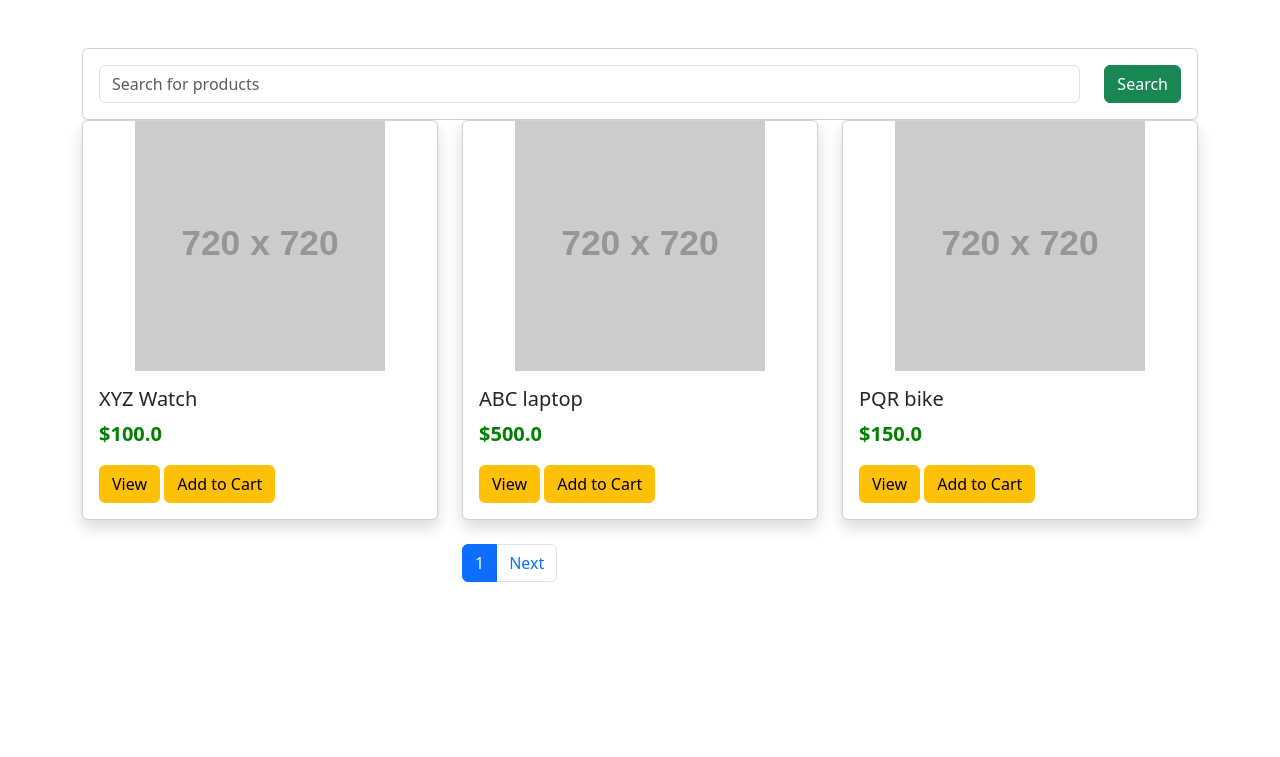
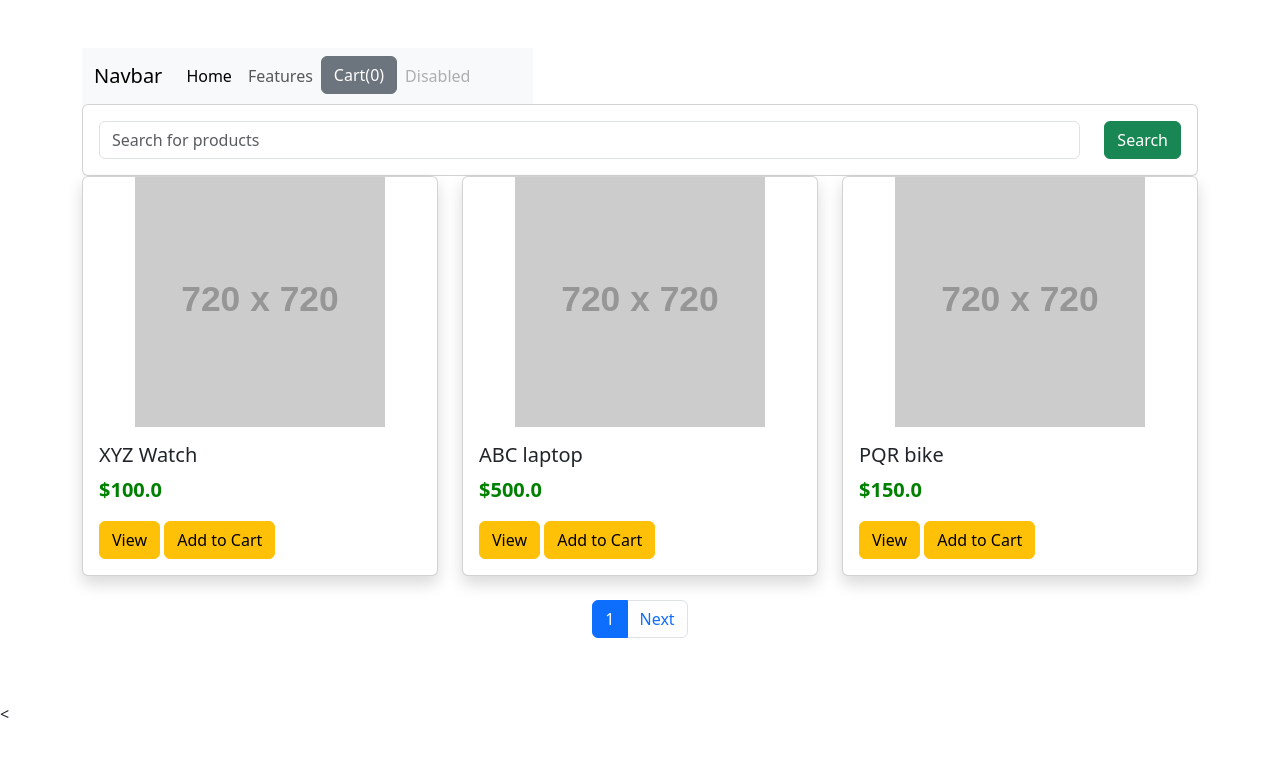
Before and after one commit to asairam0209/Django_HandsOn, a Django app: page / in a window 1280 px wide. Shown: the top 757 px of the page. Run offline with Django 5.2, Linux system fonts and the light colour scheme; data comes from the database, SQL or seed files in the repository; grey boxes labelled with a size stand in for pictures from a placeholder-image service; some libraries are stand-ins or nearby versions.

Commit message:
Added the NavBar and added One PopOver

```diff
--- /dev/null
+++ b/ecom/ecomsite/shop/static/shop/script.js
@@ -0,0 +1,54 @@
+// In your script.js
+// console.log("this is working");
+
+// Initialize cart
+if (localStorage.getItem('cart') == null) {
+    var cart = {};
+} else {
+    cart = JSON.parse(localStorage.getItem('cart'));
+    updateCartDisplay();
+}
+
+// Add to cart function
+$(document).on('click', '.atc', function () {
+    let itemId = this.id.toString();
+
+    if (cart[itemId] != null) {
+        cart[itemId] += 1;
+    } else {
+        cart[itemId] = 1;
+    }
+
+    localStorage.setItem('cart', JSON.stringify(cart));
+    updateCartDisplay();
+});
+
+// Update cart display function
+function updateCartDisplay() {
+    const cartCount = Object.keys(cart).length;
+    const cartButton = document.getElementById("items");
+
+    // Update button text
+    cartButton.innerHTML = `Cart(${cartCount})`;
+
+    // Update popover content
+    const popover = bootstrap.Popover.getInstance(cartButton);
+    if (popover) {
+        popover.setContent({
+            '.popover-body': cartCount === 0
+                ? 'Your cart is empty'
+                : `${cartCount} items in cart`
+        });
+    }
+}
+
+// Initialize popovers after DOM is fully loaded
+document.addEventListener('DOMContentLoaded', function() {
+    var popoverTriggerList = [].slice.call(document.querySelectorAll('[data-bs-toggle="popover"]'));
+    var popoverList = popoverTriggerList.map(function (popoverTriggerEl) {
+        return new bootstrap.Popover(popoverTriggerEl);
+    });
+
+    // Initialize cart display
+    updateCartDisplay();
+});
--- a/ecom/ecomsite/shop/templates/shop/index.html
+++ b/ecom/ecomsite/shop/templates/shop/index.html
@@ -9,11 +9,72 @@
       href="https://cdn.jsdelivr.net/npm/bootstrap@5.3.4/dist/css/bootstrap.min.css"
       rel="stylesheet"
     />
+    <script
+      src="https://code.jquery.com/jquery-3.7.1.js"
+      integrity="sha256-eKhayi8LEQwp4NKxN+CfCh+3qOVUtJn3QNZ0TciWLP4="
+      crossorigin="anonymous"
+    ></script>
     <link rel="stylesheet" href="{% static 'shop/style.css' %}" />
     <title>E-Commerce</title>
   </head>
   <body>
     <div class="container py-5">
+      <div class="row">
+        <div class="col-md-5">
+          <nav class="navbar navbar-expand-lg navbar-light bg-light">
+            <div class="container-fluid">
+              <a class="navbar-brand" href="#">Navbar</a>
+              <button
+                class="navbar-toggler"
+                type="button"
+                data-bs-toggle="collapse"
+                data-bs-target="#navbarNav"
+                aria-controls="navbarNav"
+                aria-expanded="false"
+                aria-label="Toggle navigation"
+              >
+                <span class="navbar-toggler-icon"></span>
+              </button>
+              <div class="collapse navbar-collapse" id="navbarNav">
+                <ul class="navbar-nav">
+                  <li class="nav-item">
+                    <a class="nav-link active" aria-current="page" href="#"
+                      >Home</a
+                    >
+                  </li>
+                  <li class="nav-item">
+                    <a class="nav-link" href="#">Features</a>
+                  </li>
+                  <li class="nav-item">
+                    {% comment %} changing the link to popoveer {% endcomment %}
+                    <button
+                      type="button"
+                      id="items"
+                      class="btn btn-secondary"
+                      data-bs-toggle="popover"
+                      data-bs-placement="bottom"
+                      data-bs-content="Bottom popover"
+                      title="Cart"
+                      data-bs-content="Your cart is empty"
+                    >
+                      Cart(0)
+                    </button>
+                  </li>
+                  <li class="nav-item">
+                    <a
+                      class="nav-link disabled"
+                      href="#"
+                      tabindex="-1"
+                      aria-disabled="true"
+                      >Disabled</a
+                    >
+                  </li>
+                </ul>
+              </div>
+            </div>
+          </nav>
+        </div>
+      </div>
       {% comment %} Search Bar {% endcomment %}
       <div class="row">
         <div class="col-md-12">
@@ -49,24 +110,26 @@
               style="height: 250px; object-fit: contain"
             />
 
-
             <div class="card-body">
               <h5 class="card-title">{{ product.title }}</h5>
               <p class="card-text fs-5">${{ product.price }}</p>
 
-              <a href="{% url 'detail' product.id %}", class ="btn btn-warning ">View</a>
+              <a href="{% url 'detail' product.id %}" , class="btn btn-warning"
+                >View</a
+              >
 
-              <button class="btn btn-warning">Add to Cart</button>
+              <button id="{{ product.id}}" class="btn btn-warning atc">
+                Add to Cart
+              </button>
             </div>
           </div>
         </div>
         {% endfor %}
       </div>
-
       {% comment %} For Pagination {% endcomment %}
       <div class="row">
-        <div class="col-md-3 offset-md-4">
-          <ul class="pagination">
+        <div class="col-md-12 d-flex justify-content-center">
+          <ul class="pagination justify-content-center">
             {% if products.has_previous %}
             <li class="page-item">
               <a
@@ -94,5 +157,9 @@
         </div>
       </div>
     </div>
+    <
+    <script src="https://code.jquery.com/jquery-3.7.1.js"></script>
+    <script src="https://cdn.jsdelivr.net/npm/bootstrap@5.3.4/dist/js/bootstrap.bundle.min.js"></script>
+    <script src="{% static 'shop/script.js'%}"></script>
   </body>
 </html>
```
Lines whose indentation alone changed are shown as unchanged.
